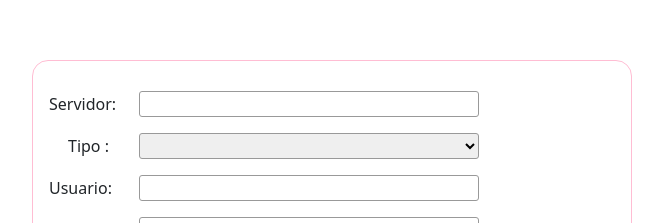
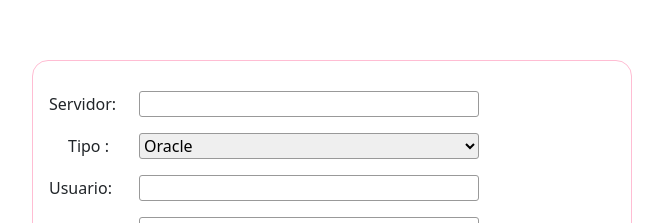
Before and after one commit to eichild/formularyDBFrontEnd, a React (Create React App) app: page /editar/1 in a window 1280 px wide. Shown: the part 140-363 px from the top of the page, without its empty margins (308-971 px from the left). Built offline with nearby package versions, Linux system fonts and the light colour scheme; no server answers.

Commit message:
ajustado campo Tipo para utilizacao de put no formulario

```diff
--- a/src/Editar.js
+++ b/src/Editar.js
@@ -10,7 +10,8 @@ import { Link, useParams, useNavigate } from 'react-router-dom';
 const validationPost = yup.object().shape({
   servidor: yup.string().required("O servidor é obrigatório"),
   usuario: yup.string().required("O usuario é obrigatório"),
-  senha: yup.string().required("A senha é obrigatório")
+  senha: yup.string().required("A senha é obrigatório"),
+  tipo_banco: yup.string().required("o Tipo de Banco é obrigatório"),
 })
 
 function Edit() {
@@ -47,10 +48,10 @@ function Edit() {
     })
     .catch(error => console.log("Não foi possível atualizar as credenciais de banco de dados: " + error))
 
-      // const handleInputChange = (e) => {
-      //   const banco = e.banco
-      //   setBanco(banco)
-      // }
+  // const handleInputChange = (e) => {
+  //   const banco = e.banco
+  //   setBanco(banco)
+  // }
   return (
     <div>
       <main>
@@ -64,13 +65,17 @@ function Edit() {
 
           <div>
             <label>Tipo :</label>
-            <select className="tipo"
-              name='tipo_banco'
-              value=""
-              onChange={(e) => setBanco(e)}>
+            <select type="tipo" name="tipo_banco"
+              {...register("tipo_banco")}
+            >
+              {/* <option value='' className='option-select'>--Selecione o Tipo de Banco de Dados--</option> */}
+              <option value="Oracle" name="">Oracle</option>
+              <option value="SQL Server">SQL Server</option>
 
             </select>
+            <p className='error-message'>{errors.servidor?.message}</p>
           </div>
+
 
           <div>
             <label>Usuario:</label>
```
